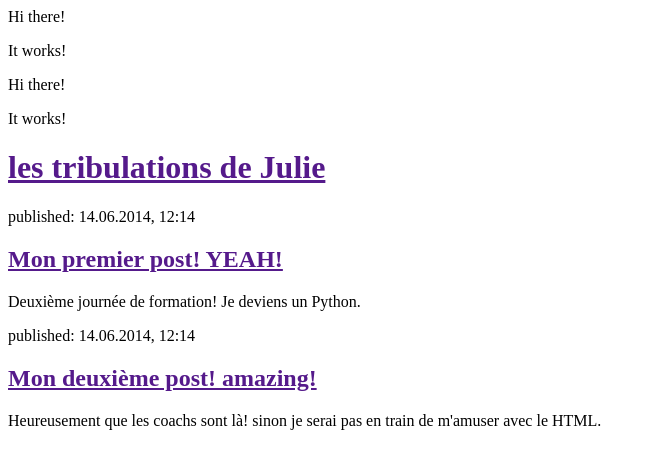
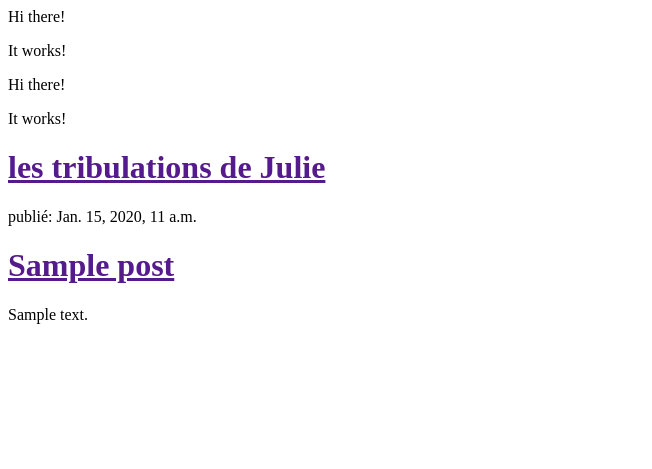
Before and after one commit to JujuEco/my-first-blog, a Django app: template blog/templates/blog/post_list.html in a window 1280 px wide. Shown: the top 469 px of the page, without its empty margins (0-652 px from the left). Run offline with Django 3.2, Linux system fonts and the light colour scheme; the template is opened without the code that fills it: values that come from a table or form of the project are taken from there, others are empty; tables that the repository leaves empty hold one stand-in row (values such as "Sample post").

Commit message:
Modified templates to display posts from database.

```diff
--- a/blog/templates/blog/post_list.html
+++ b/blog/templates/blog/post_list.html
@@ -23,16 +23,12 @@
             <h1><a href="">les tribulations de Julie</a></h1>
         </div>
 
-        <div>
-            <p>published: 14.06.2014, 12:14</p>
-            <h2><a href="">Mon premier post! YEAH!</a></h2>
-            <p>Deuxième journée de formation! Je deviens un Python.</p>
-        </div>
-
-        <div>
-            <p>published: 14.06.2014, 12:14</p>
-            <h2><a href="">Mon deuxième post! amazing!</a></h2>
-            <p>Heureusement que les coachs sont là! sinon je serai pas en train de m'amuser avec le HTML.</p>
-        </div>
+        {% for post in posts %}
+      <div>
+          <p>publié: {{ post.published_date }}</p>
+          <h1><a href="">{{ post.title }}</a></h1>
+          <p>{{ post.text|linebreaksbr }}</p>
+      </div>
+  {% endfor %}
     </body>
 </html>
```
Also changed, not shown: blog/views.py (+4 -3 lines).
